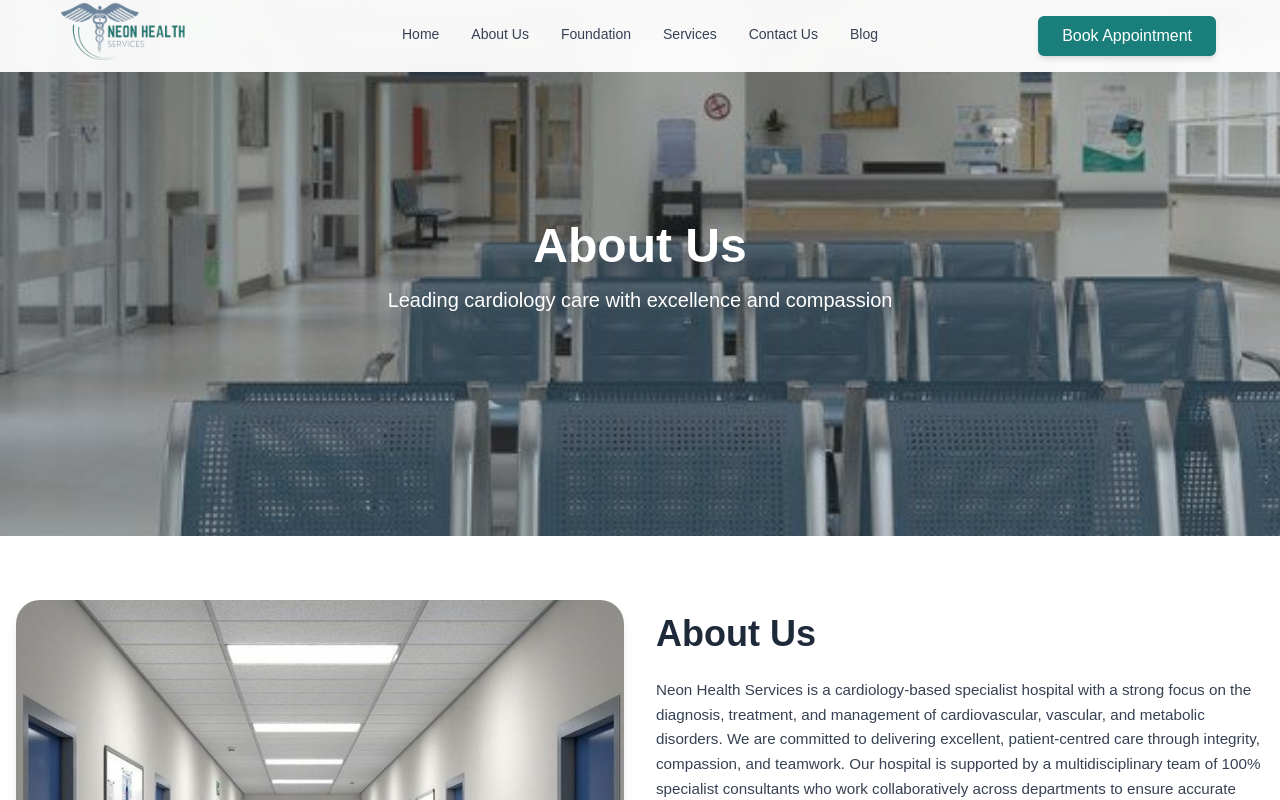
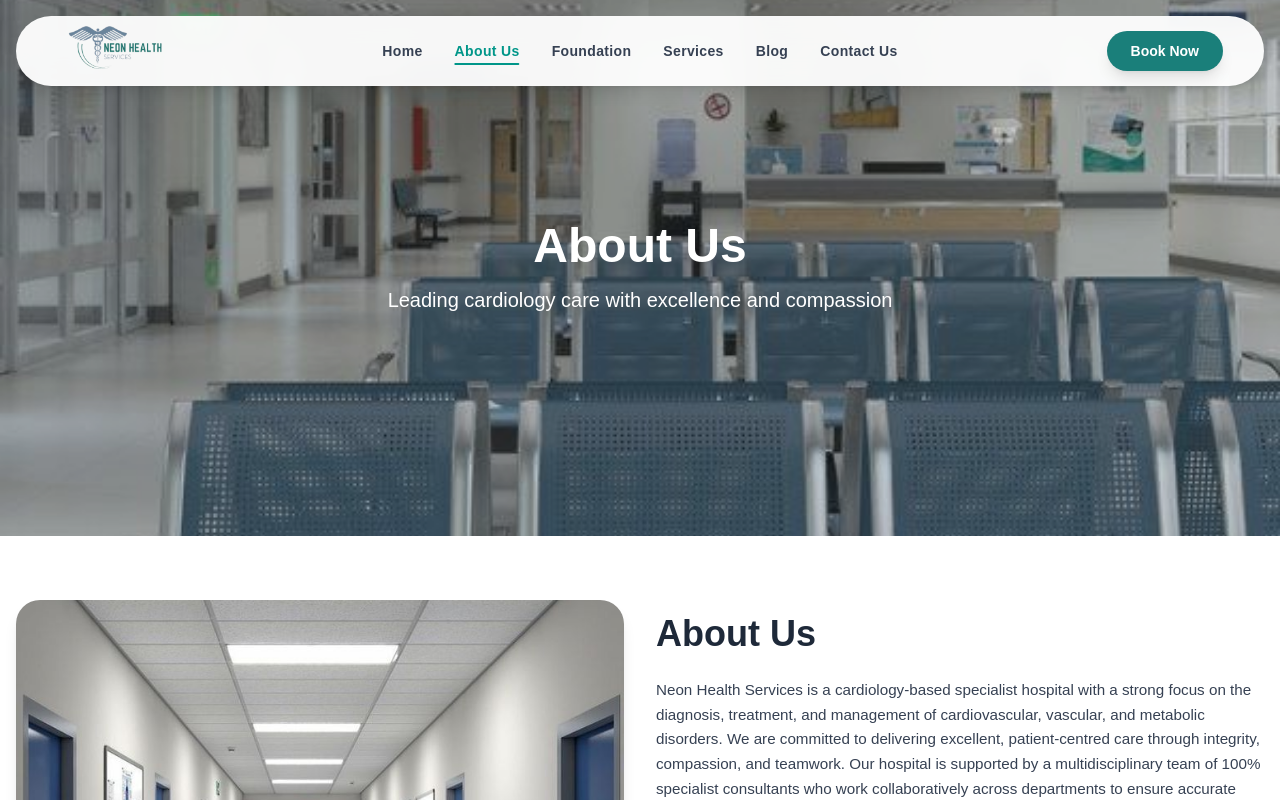
Before and after one commit to neonhealthservices/neonhealth-frontend, a Next.js app: page /about in a window 1280 px wide. Shown: the top 800 px of the page. Built offline with nearby package versions, Linux system fonts and the light colour scheme; a web font is replaced by a local one.

Commit message:
feat: Implement dynamic navbar styling with scroll detection and active link highlighting, alongside minor content updates across about, hero, and services sections.

```diff
--- a/app/about/page.tsx
+++ b/app/about/page.tsx
@@ -23,7 +23,8 @@ function page() {
 
       <div className='text-center space-y-6 md:max-w-5xl md:mx-auto mt-16 mb-20'>
         <h1 className='text-3xl font-bold '>Introducing Neon Heart Foundation</h1>
-        <p className='md:text-start font-extralight text-black/70'>Neon Health Services is a cardiology-based specialist hospital with a strong focus on the diagnosis, treatment, and management of cardiovascular, vascular, and metabolic disorders. We are committed to delivering excellent, patient-centred care through integrity, compassion, and teamwork. <br /> PPCM is the most common heart disease of pregnancy and a leading cause of non-obstetric maternal mortality Which birthed the idea of NEON HEART FOUNDATION.</p>
+        <p className='md:text-start font-extralight text-black/70'>Introducing the Neon Heart Foundation — dedicated to raising awareness, supporting mothers, and improving outcomes for women affected by PPCM. <br />
+          PPCM is the most common heart disease of pregnancy and a leading cause of non-obstetric maternal mortality Which birthed the idea of Neon Heart Foundation…</p>
 
 
         <Link href={'/foundation'}>
--- a/components/layout/heroSection.tsx
+++ b/components/layout/heroSection.tsx
@@ -35,7 +35,7 @@ export default function HeroSection() {
               className="text-4xl lg:text-5xl xl:text-6xl font-bold mb-6"
               style={{ color: '#1a7f7a' }}
             >
-              Leading expert Cardiovascular<br />care in Nigeria
+              Leading Expert Cardiovascular<br />Care in Nigeria
             </motion.h1>
 
 
--- a/components/layout/services.tsx
+++ b/components/layout/services.tsx
@@ -134,7 +134,7 @@ const CardiologyServices = ({ OnlyWhyNeonService = false, ShowMoreServices = fal
     {
       image: "/images/pacemaker.jpg",
       alt: "Logistics for devices & Stenting",
-      title: "Logistics For Devices"
+      title: "Logistics For Devices & Stenting"
     },
 
 
@@ -143,7 +143,7 @@ const CardiologyServices = ({ OnlyWhyNeonService = false, ShowMoreServices = fal
   const features = [
     {
       icon: <Heart className="w-12 h-12 text-teal-600" />,
-      title: "Specialized cardiology expertise"
+      title: "Specialized consultations"
     },
     {
       icon: <Ambulance className="w-12 h-12 text-teal-600" />,
--- a/components/ui/navbar.tsx
+++ b/components/ui/navbar.tsx
@@ -1,96 +1,149 @@
 'use client';
-import { useState } from 'react';
+import { useState, useEffect } from 'react';
 import Image from 'next/image';
 import Link from 'next/link';
+import { usePathname } from 'next/navigation';
 import { Menu, X } from 'lucide-react';
-
 import { motion, AnimatePresence } from 'framer-motion';
 
 // Navbar Component
 export default function Navbar() {
   const [isMenuOpen, setIsMenuOpen] = useState(false);
+  const [scrolled, setScrolled] = useState(false);
+  const pathname = usePathname();
+
+  useEffect(() => {
+    const handleScroll = () => {
+      setScrolled(window.scrollY > 20);
+    };
+    window.addEventListener('scroll', handleScroll);
+    return () => window.removeEventListener('scroll', handleScroll);
+  }, []);
+
+  const navLinks = [
+    { name: 'Home', href: '/' },
+    { name: 'About Us', href: '/about' },
+    { name: 'Foundation', href: '/foundation' },
+    { name: 'Services', href: '/services' },
+    { name: 'Blog', href: '/blog' },
+    { name: 'Contact Us', href: '/contact' },
+  ];
 
   return (
+    <div className="fixed top-4 left-0 right-0 z-50 flex justify-center px-4">
       <motion.nav
-      initial={{ y: -100 }}
-      animate={{ y: 0 }}
+        initial={{ y: -100, opacity: 0 }}
+        animate={{ y: 0, opacity: 1 }}
         transition={{ duration: 0.6, ease: "easeOut" }}
-      className="absolute top-0 left-0 right-0 z-20 bg-white md:bg-white/95 backdrop-blur-sm md:h-18 h-auto shadow-sm md:shadow-none overflow-visible"
+        className={`w-full max-w-7xl transition-all duration-300 relative ${scrolled
+          ? "bg-white/80 backdrop-blur-lg shadow-xl py-0.5 rounded-full border border-white/20"
+          : "bg-white/95 backdrop-blur-md shadow-lg py-1 rounded-full border border-white/10"
+          }`}
       >
-      <div className="max-w-7xl mx-auto  lg:px-12 h-18  relative">
-        <div className="flex items-center justify-between">
-          {/* Logo (absolutely positioned so navbar height can be reduced) */}
-          <div className="absolute left-6 top-1/2 -translate-y-1/2">
+        <div className="max-md:pr-6 md:px-10 flex items-center justify-between h-[52px] md:h-[60px] relative">
+          {/* Logo Container */}
+          <div className="w-40 md:w-56 flex-shrink-0 relative">
+            <Link href="/" className="absolute left-0 top-1/2 -translate-y-1/2 z-10 -ml-2 md:-ml-4">
+              <div className="relative h-32 w-40 md:h-42 md:w-42 transition-all duration-300">
                 <Image
                   src="/neon-logo.png"
                   alt="Neon Health Services Logo"
-              width={250}
-              height={250}
-              className="w-40 h-40 md:w-56 md:h-56"
+                  fill
+                  className="object-contain"
+                  priority
                 />
               </div>
-
-          {/* Desktop Navigation (centered) */}
-          <div className="hidden md:flex absolute left-1/2 top-1/3 transform -translate-x-1/2 items-center space-x-8">
-            <Link href="/" className="text-gray-700 hover:text-teal-600 transition-colors text-sm">Home</Link>
-            <Link href="/about" className="text-gray-700 hover:text-teal-600 transition-colors text-sm">About Us</Link>
-            <Link href="/foundation" className="text-gray-700 hover:text-teal-600 transition-colors text-sm">Foundation</Link>
-            <Link href="/services" className="text-gray-700 hover:text-teal-600 transition-colors text-sm">Services</Link>
-            <Link href="/contact" className="text-gray-700 hover:text-teal-600 transition-colors text-sm">Contact Us</Link>
-            <Link href="/blog" className="text-gray-700 hover:text-teal-600 transition-colors text-sm">Blog</Link>
+            </Link>
           </div>
 
-          {/* Book Appointment Button - positioned far right on desktop */}
-          <div className="hidden md:block absolute right-16 top-1/2 -translate-y-1/2">
+          {/* Desktop Navigation - Absolute Centered */}
+          <div className="hidden md:flex absolute left-1/2 top-1/2 -translate-x-1/2 -translate-y-1/2 items-center space-x-6 lg:space-x-8">
+            {navLinks.map((link) => {
+              const isActive = pathname === link.href;
+              return (
+                <Link
+                  key={link.href}
+                  href={link.href}
+                  className={`relative text-sm font-semibold tracking-wide transition-colors duration-300 ${isActive ? 'text-teal-600' : 'text-gray-700 hover:text-teal-600'
+                    }`}
+                >
+                  {link.name}
+                  {isActive && (
+                    <motion.div
+                      layoutId="nav-underline"
+                      className="absolute -bottom-1 left-0 right-0 h-0.5 bg-teal-600 rounded-full"
+                      transition={{ type: "spring", stiffness: 380, damping: 30 }}
+                    />
+                  )}
+                </Link>
+              );
+            })}
+          </div>
+
+          {/* Book Appointment Button Container */}
+          <div className="w-32 md:w-56 flex justify-end">
+            <div className="hidden md:block">
               <Link href="/contact">
                 <button
-                className="px-6 py-2 text-white font-medium rounded-md shadow-md hover:opacity-90 transition-opacity"
+                  className="px-6 py-2.5 text-white text-sm font-bold rounded-full shadow-lg hover:shadow-teal-500/20 hover:scale-105 transition-all active:scale-95 whitespace-nowrap"
+                  style={{ backgroundColor: '#1a7f7a' }}
+                >
+                  Book Now
+                </button>
+              </Link>
+            </div>
+
+            {/* Mobile Menu Button */}
+            <button
+              onClick={() => setIsMenuOpen(!isMenuOpen)}
+              className="md:hidden p-2 rounded-full text-gray-700 hover:bg-gray-100/50 transition-colors"
+            >
+              {isMenuOpen ? <X className="w-6 h-6" /> : <Menu className="w-6 h-6" />}
+            </button>
+          </div>
+        </div>
+
+        {/* Mobile Menu */}
+        <AnimatePresence>
+          {isMenuOpen && (
+            <motion.div
+              initial={{ opacity: 0, y: -20, scale: 0.95 }}
+              animate={{ opacity: 1, y: 0, scale: 1 }}
+              exit={{ opacity: 0, y: -20, scale: 0.95 }}
+              className="absolute top-full left-0 right-0 mt-3 mx-0 p-6 bg-white/98 backdrop-blur-2xl rounded-3xl shadow-2xl border border-gray-100 md:hidden"
+            >
+              <div className="flex flex-col space-y-2">
+                {navLinks.map((link) => {
+                  const isActive = pathname === link.href;
+                  return (
+                    <Link
+                      key={link.href}
+                      href={link.href}
+                      onClick={() => setIsMenuOpen(false)}
+                      className={`px-4 py-3 rounded-xl transition-all duration-200 font-medium ${isActive
+                        ? 'bg-teal-50 text-teal-600 shadow-sm'
+                        : 'text-gray-800 hover:bg-gray-50 hover:text-teal-600'
+                        }`}
+                    >
+                      {link.name}
+                    </Link>
+                  );
+                })}
+                <div className="pt-2">
+                  <Link href="/contact" onClick={() => setIsMenuOpen(false)}>
+                    <button
+                      className="w-full px-6 py-4 text-white font-bold rounded-2xl shadow-xl hover:opacity-95 transition-all"
                       style={{ backgroundColor: '#1a7f7a' }}
                     >
                       Book Appointment
                     </button>
                   </Link>
                 </div>
-
-          {/* Mobile Menu Button (far right on mobile) */}
-          <button
-            onClick={() => setIsMenuOpen(!isMenuOpen)}
-            className="absolute right-4 top-1/2 -translate-y-1/2 md:hidden p-2 rounded-md text-gray-700 hover:bg-gray-100"
-          >
-            {isMenuOpen ? <X className="w-6 h-6" /> : <Menu className="w-6 h-6" />}
-          </button>
-        </div>
-
-        {/* Mobile Menu */}
-        <AnimatePresence>
-          {isMenuOpen && (
-            <motion.div
-              key="mobile-menu"
-              initial={{ height: 0, opacity: 0 }}
-              animate={{ height: "auto", opacity: 1 }}
-              exit={{ height: 0, opacity: 0 }}
-              className="md:hidden overflow-hidden border-t bg-white pl-14 pt-14 shadow-sm"
-            >
-              <div className="py-4 flex flex-col space-y-4">
-                <Link href="/" className="text-gray-700 hover:text-teal-600 transition-colors py-2 text-sm">Home</Link>
-                <Link href="/about" className="text-gray-700 hover:text-teal-600 transition-colors py-2 text-sm">About Us</Link>
-                <Link href="/foundation" className="text-gray-700 hover:text-teal-600 transition-colors py-2 text-sm">Foundation</Link>
-                <Link href="/services" className="text-gray-700 hover:text-teal-600 transition-colors py-2 text-sm">Services</Link>
-                <Link href="/contact" className="text-gray-700 hover:text-teal-600 transition-colors py-2 text-sm">Contact Us</Link>
-                <Link href="/blog" className="text-gray-700 hover:text-teal-600 transition-colors py-2 text-sm">Blog</Link>
-                <Link href="/contact" className="">
-                  <button
-                    className="px-6 lg:hidden py-2 text-white font-medium rounded-md shadow-md hover:opacity-90 transition-opacity"
-                    style={{ backgroundColor: '#1a7f7a' }}
-                  >
-                    Book Appointment
-                  </button>
-                </Link>
               </div>
             </motion.div>
           )}
         </AnimatePresence>
+      </motion.nav>
     </div>
-    </motion.nav>
   );
 }
```
Lines whose indentation alone changed are shown as unchanged.
